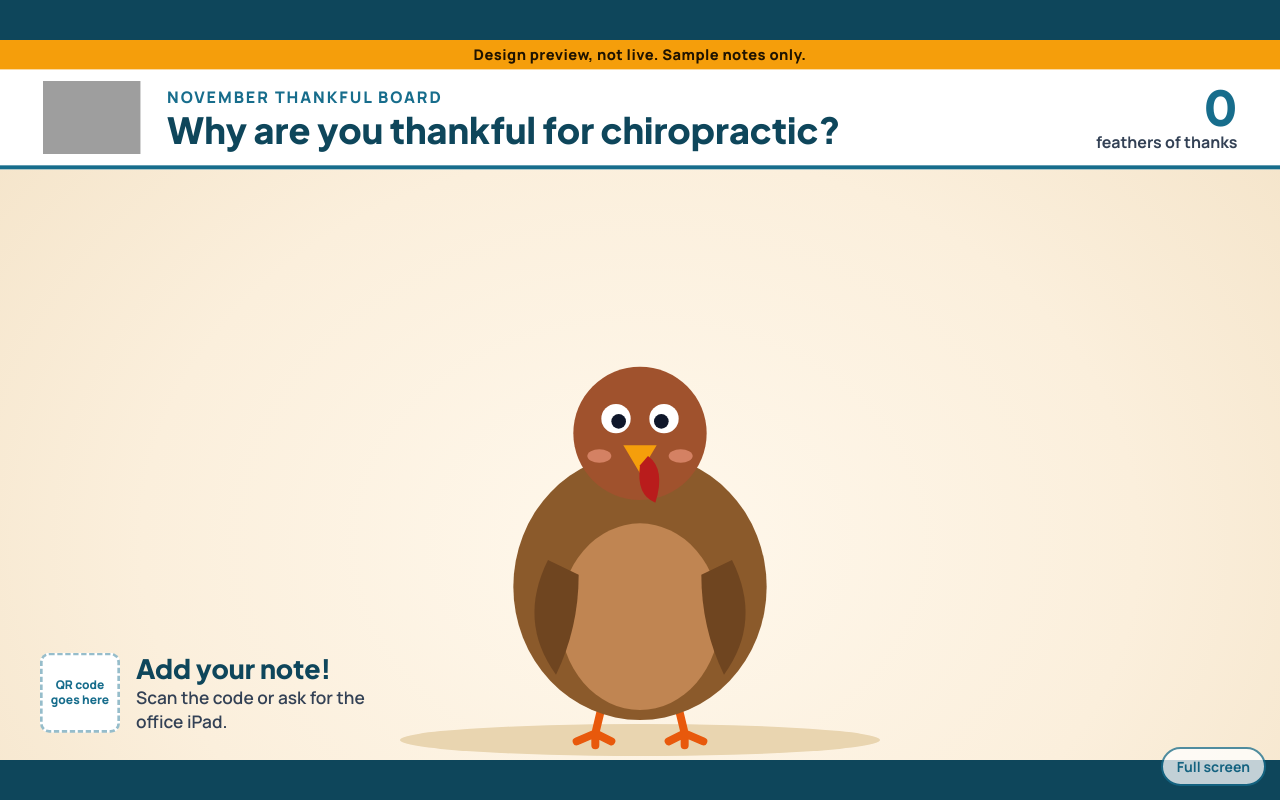
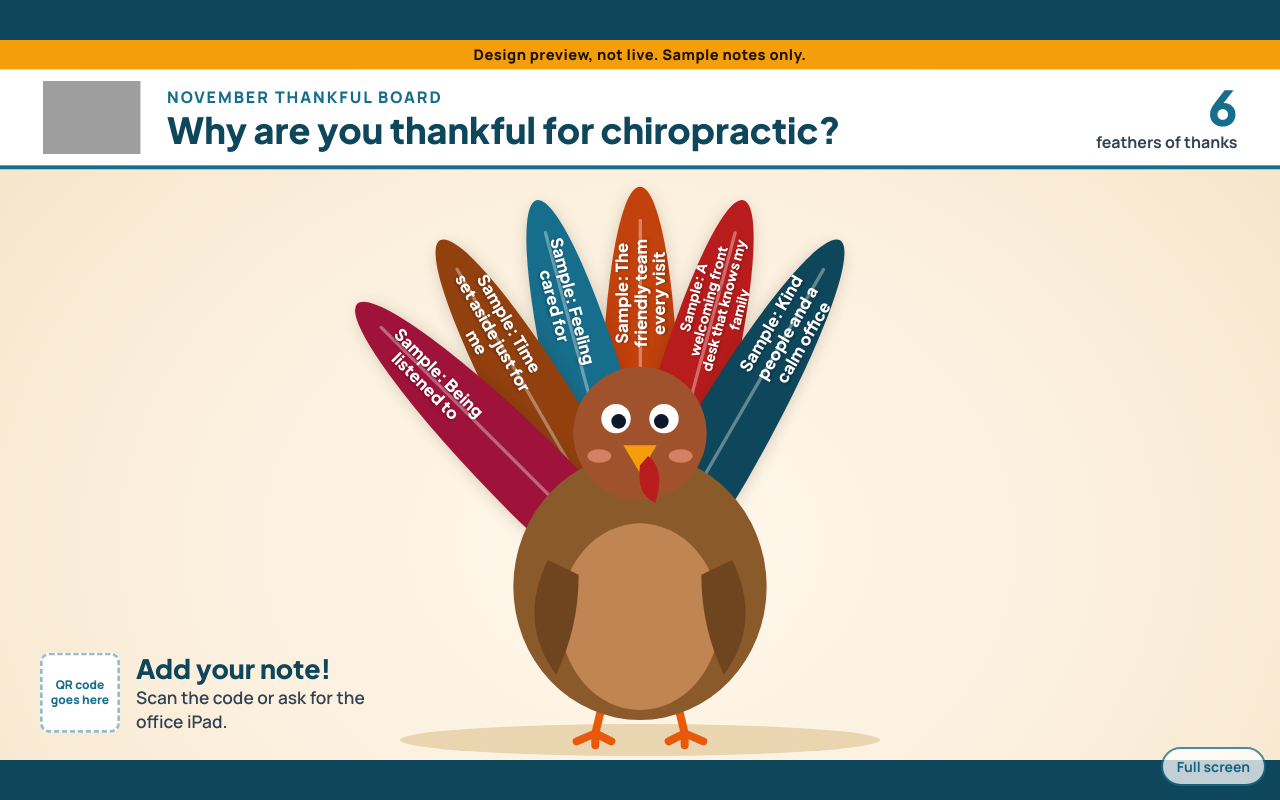
Before and after one commit to localember/afc-tricities-thankful-board-preview, a plain HTML site: page tv/index.html in a window 1280 px wide. Drawn offline with Linux system fonts and the light colour scheme; grey boxes are pictures that could not be loaded.

Commit message:
TV view: show the 6 sample notes as feathers by default (plus real approved notes); ?demo=0 still shows the turkey alone

```diff
--- a/tv/index.html
+++ b/tv/index.html
@@ -52,7 +52,8 @@ function el(t,a){var e=document.createElementNS(NS,t);for(var k in a)e.setAttrib
 function approved(){
  var all=AFC.all();
  if(demo!==null){return all.filter(function(n){return n.sample;}).slice(0,demo).map(function(n){var c={};for(var k in n)c[k]=n[k];c.status='approved';return c;});}
- return all.filter(function(n){return n.status==='approved';}).sort(function(a,b){return (a.approvedTs||a.ts)-(b.approvedTs||b.ts);});
+ /* Default display: the 6 sample notes as feathers (unless staff declined one) plus every real approved note */
+ return all.filter(function(n){return n.sample?n.status!=='declined':n.status==='approved';}).sort(function(a,b){return (a.status==='approved'?(a.approvedTs||a.ts):a.ts)-(b.status==='approved'?(b.approvedTs||b.ts):b.ts);});
 }
 function words(n,len){
  if(n.type==='ink')return '<img src="'+n.img+'" alt="Handwritten thankful note">';
```
Also changed, not shown: 1 other file.
